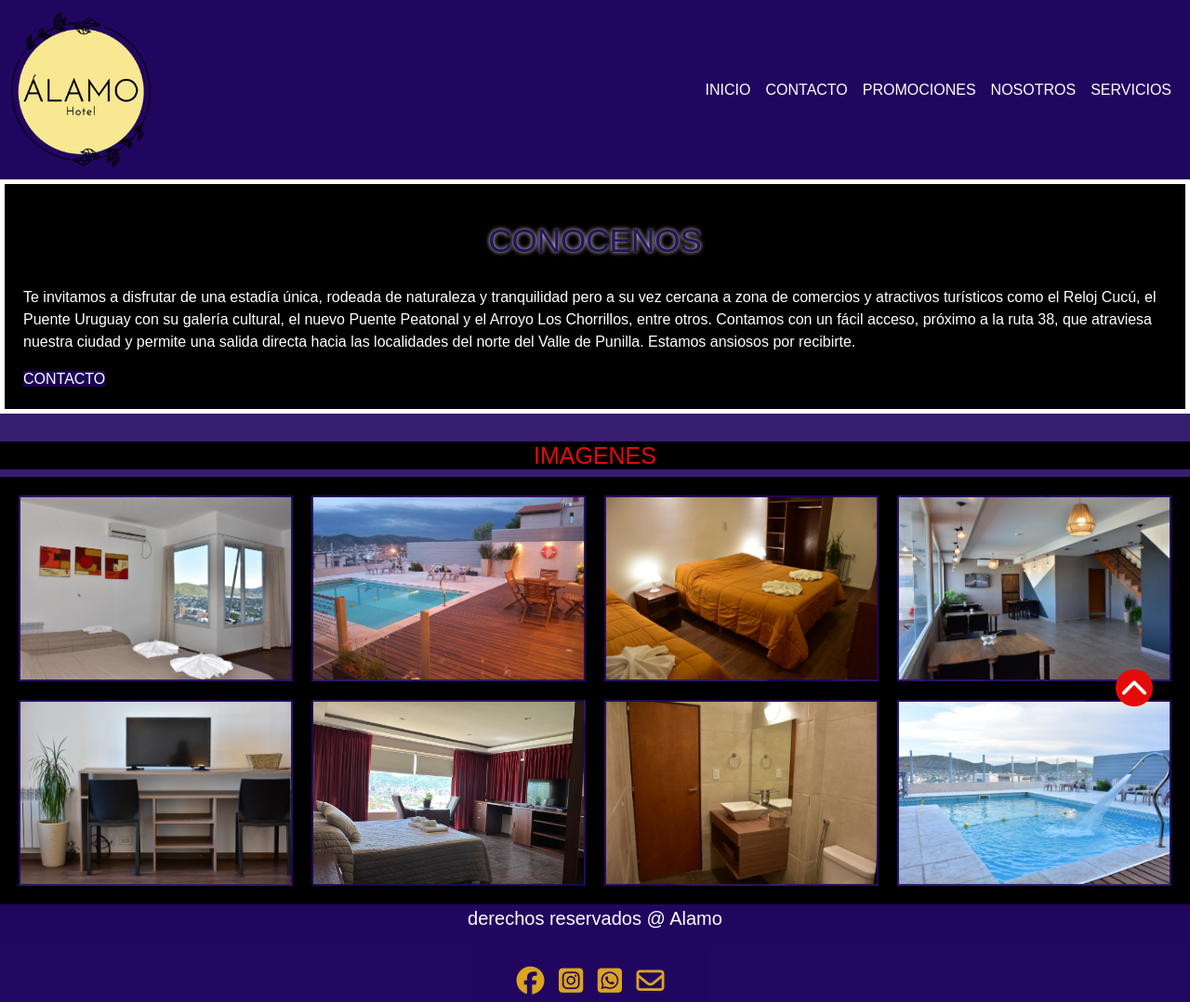
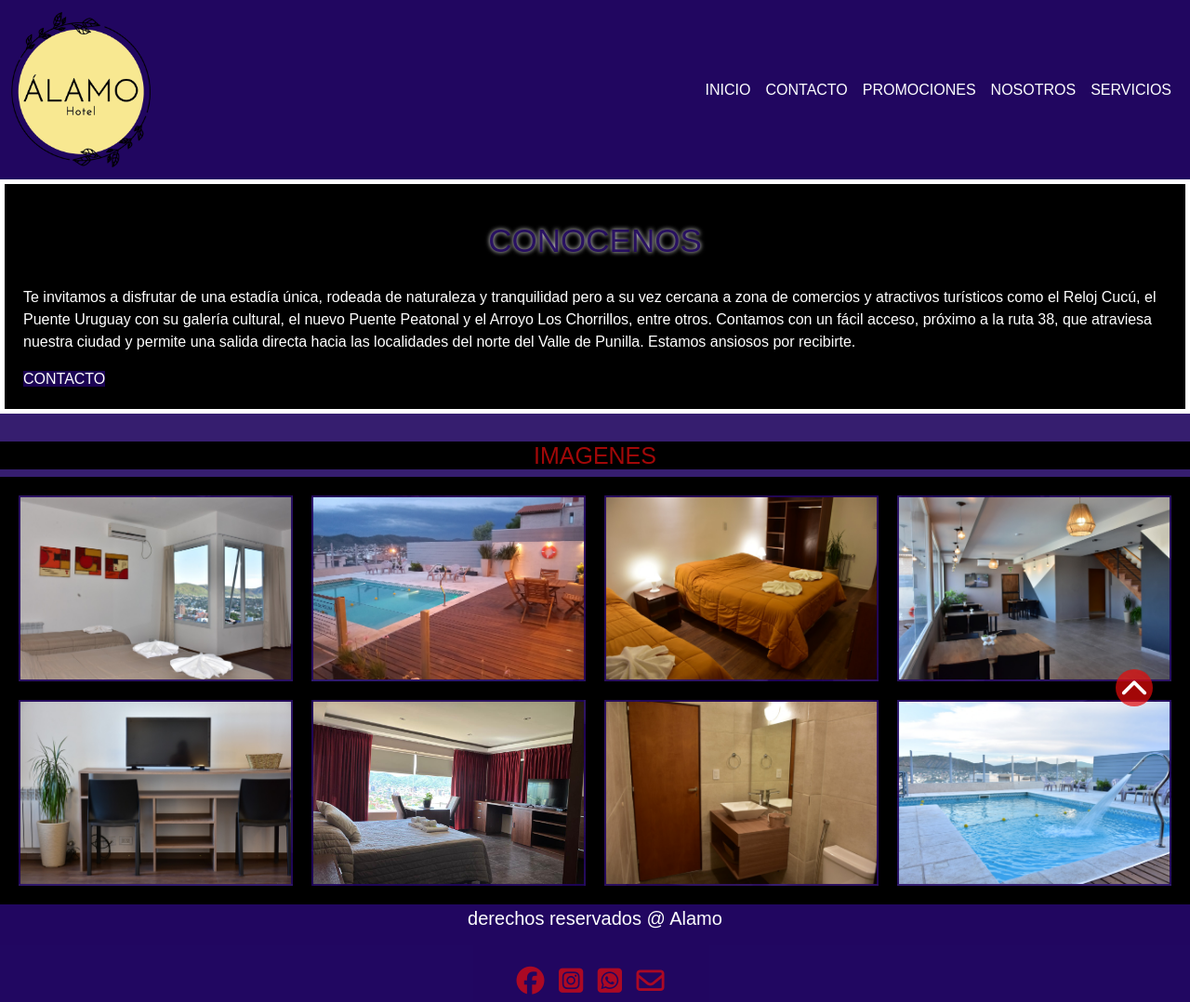
Before and after one commit to NahuelRodriguez2509/PF-nahuel-rodriguez, a website: page index.html in a window 1280 px wide. Shown: the whole page at 93% size. Drawn offline with nearby package versions, Linux system fonts and the light colour scheme; a web font is replaced by a local one.

Commit message:
modificacion de redes

```diff
--- a/scss/estilos.scss
+++ b/scss/estilos.scss
@@ -8,7 +8,7 @@
 }
 
 $color1:rgba(31, 4, 95, 0.893);
-$color2:rgb(230, 11, 11);
+$color2:rgba(230, 11, 11, 0.707);
 
 *{
     margin:0;
@@ -32,8 +32,7 @@ footer{
     margin-top: 30px;
 }
 .redes a{
-    background-color: black;
-    color:goldenrod;
+    color:$color2;
     font-size: 30px;
     letter-spacing: 10px;
 }
```
Also changed, not shown: css/estilos.css, 1 other file.
